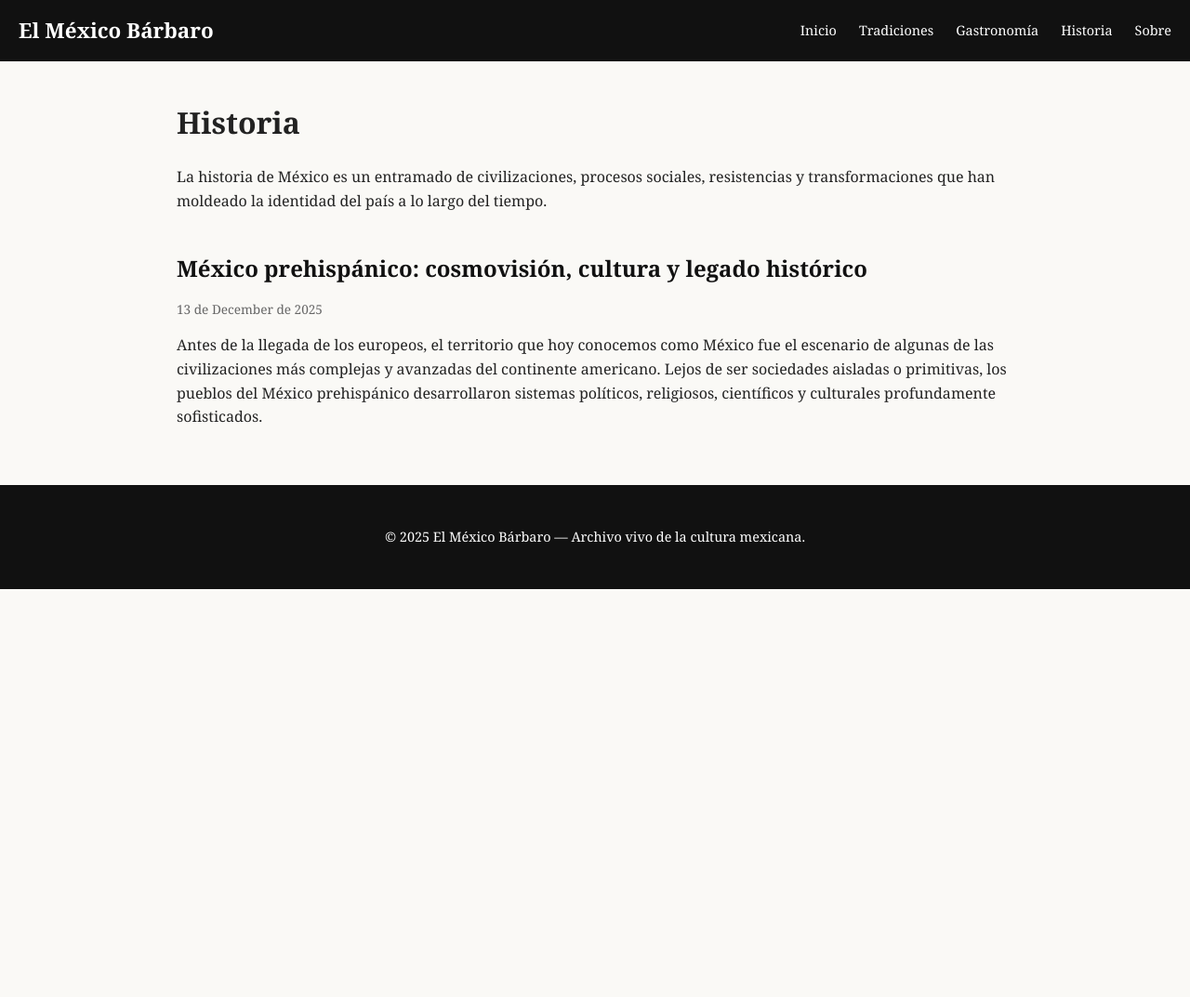
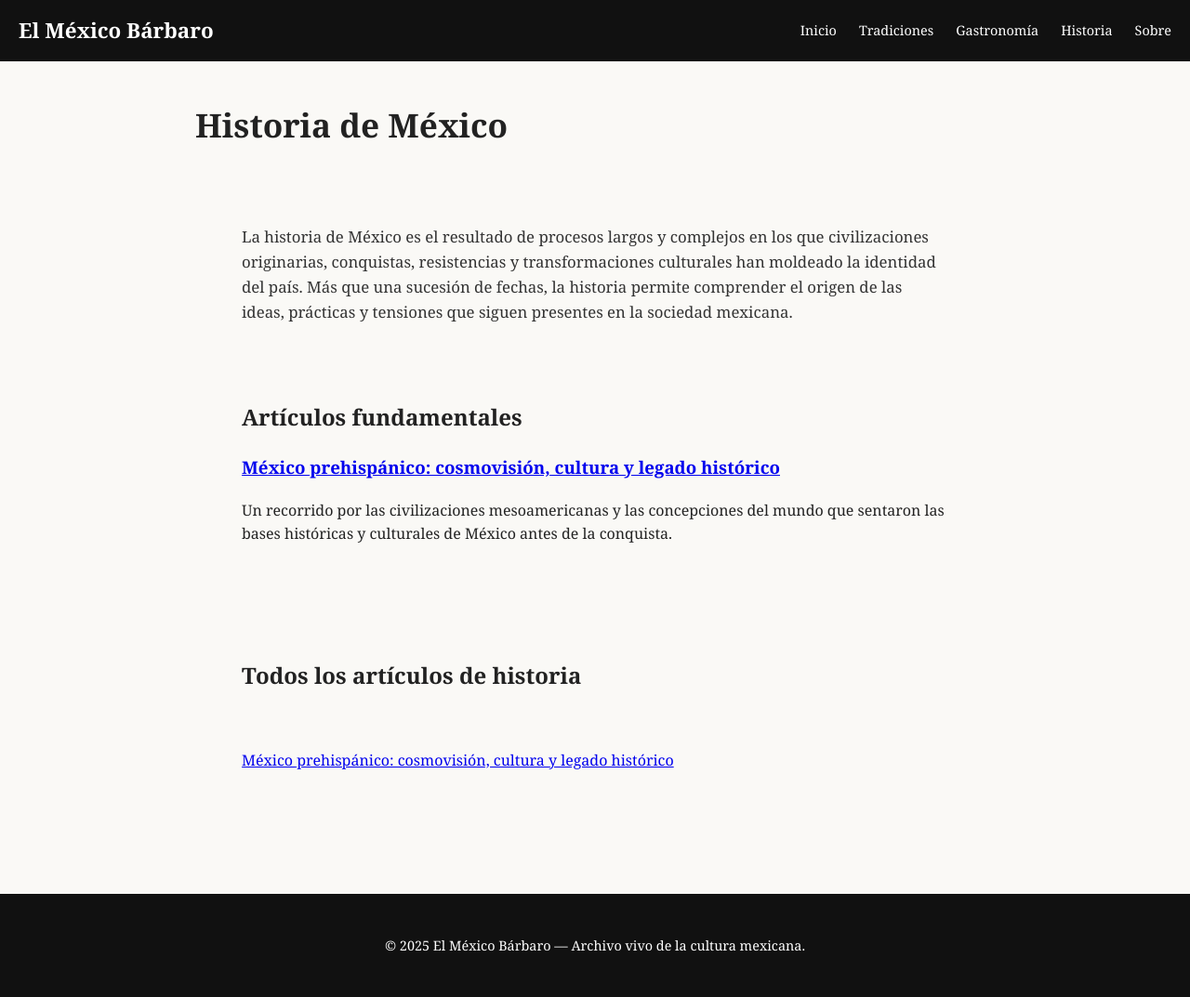
Before and after one commit to elbracamonte/elbracamonte.github.io, a Jekyll site: the page built from historia/index.html, in a window 1280 px wide. Shown: the whole page at 93% size. Built offline with Jekyll 4.4.1, drawn with Linux system fonts in a browser that asks for light colours; before the commit the page ends 900 px from its top, so only the background shows below that.

Commit message:
Update index.html

```diff
--- a/historia/index.html
+++ b/historia/index.html
@@ -1,29 +1,43 @@
 ---
-layout: default
-title: Historia
+layout: page
+title: "Historia de México"
+description: "Archivo cultural sobre la historia de México, sus procesos, civilizaciones y transformaciones que han dado forma a la identidad del país."
 ---
 
-<h1>Historia</h1>
+<section class="category-hero">
+  <p class="category-intro">
+    La historia de México es el resultado de procesos largos y complejos en los que
+    civilizaciones originarias, conquistas, resistencias y transformaciones culturales
+    han moldeado la identidad del país. Más que una sucesión de fechas, la historia
+    permite comprender el origen de las ideas, prácticas y tensiones que siguen
+    presentes en la sociedad mexicana.
+  </p>
+</section>
 
-<p>
-La historia de México es un entramado de civilizaciones, procesos sociales, resistencias y
-transformaciones que han moldeado la identidad del país a lo largo del tiempo.
-</p>
+<section class="category-featured">
+  <h2>Artículos fundamentales</h2>
 
-<section class="post-list">
-  {% if site.categories.historia %}
+  <article class="featured-article">
+    <h3>
+      <a href="/historia/mexico-prehispanico-cosmovision-cultura-legado/">
+        México prehispánico: cosmovisión, cultura y legado histórico
+      </a>
+    </h3>
+    <p>
+      Un recorrido por las civilizaciones mesoamericanas y las concepciones del mundo
+      que sentaron las bases históricas y culturales de México antes de la conquista.
+    </p>
+  </article>
+</section>
+
+<section class="category-list">
+  <h2>Todos los artículos de historia</h2>
+
+  <ul>
     {% for post in site.categories.historia %}
-      <article class="post-item">
-        <h2>
-          <a href="{{ post.url }}">{{ post.title }}</a>
-        </h2>
-        <p class="post-meta">
-          {{ post.date | date: "%d de %B de %Y" }}
-        </p>
-        <p>{{ post.excerpt }}</p>
-      </article>
+      <li>
+        <a href="{{ post.url }}">{{ post.title }}</a>
+      </li>
     {% endfor %}
-  {% else %}
-    <p>Aún no hay artículos publicados en esta sección.</p>
-  {% endif %}
+  </ul>
 </section>
```
